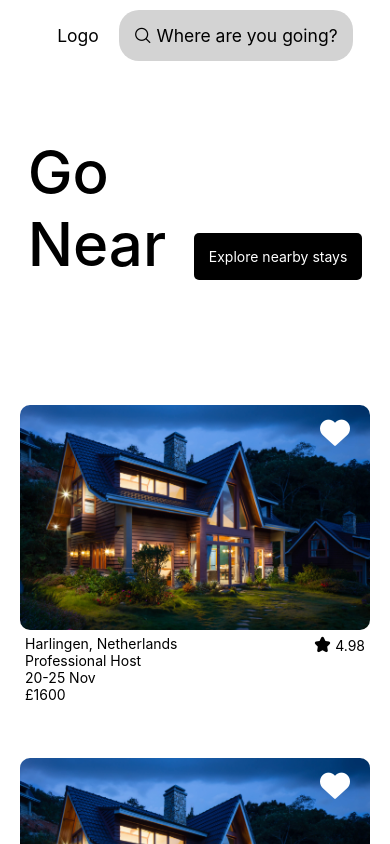
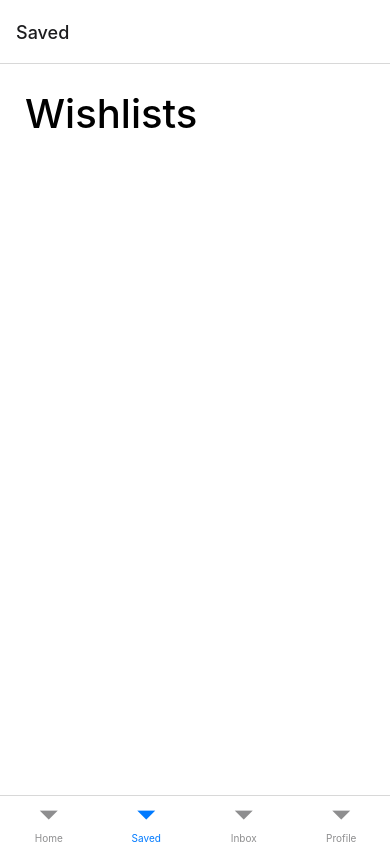
Before and after one commit to Manjellion/PropTech-mobile-app, a React Native app in the folder my-app/: screen /Saved in a window 390 px wide. Shown: the top 844 px of the page. Built offline with nearby package versions, Linux system fonts and the light colour scheme.

Commit message:
HomeScreen and Saved Screen UI developed and designed, needs working on still

```diff
--- a/my-app/App.js
+++ b/my-app/App.js
@@ -1,10 +1,19 @@
-import { SafeAreaView } from 'react-native';
 import HomeScreen from './assets/screens/Home/HomeScreen';
+import SavedScreen from './assets/screens/Saved/SavedScreen';
+
+import { NavigationContainer } from '@react-navigation/native';
+import { createBottomTabNavigator } from '@react-navigation/bottom-tabs';
+const Tab = createBottomTabNavigator();
 
 export default function App() {
   return (
-    <SafeAreaView>
-      <HomeScreen />
-    </SafeAreaView>
+    <NavigationContainer>
+        <Tab.Navigator>
+            <Tab.Screen name='Home' component={HomeScreen} />
+            <Tab.Screen name='Saved' component={SavedScreen} />
+            <Tab.Screen name='Inbox' component={HomeScreen} />
+            <Tab.Screen name='Profile' component={SavedScreen} />
+        </Tab.Navigator>
+    </NavigationContainer>
   );
 }
--- a/my-app/assets/components/Home/Cards.jsx
+++ b/my-app/assets/components/Home/Cards.jsx
@@ -1,15 +1,17 @@
 import { View, Text, TouchableOpacity, Image } from 'react-native'
 import AntDesign from 'react-native-vector-icons/AntDesign'
 import styles from './style'
+import React from 'react'
 
 const Cards = (props) => {
+
   return (
     <View style={styles.CardContainer}>
         <TouchableOpacity style={styles.CardBoxContainer}>
             <Image source={props.image} style={styles.CardImage}/>
             <TouchableOpacity>
                 <Text style={styles.CardSaveBtn} onPress={() => console.log('Saved Item')}>
-                    <AntDesign name='heart' color={'white'} size={30} />
+                    <AntDesign name='heart' color={'red'} size={30} onPress={() => log} />
                 </Text>
             </TouchableOpacity>
             <View style={styles.CardInfo}>
--- a/my-app/assets/components/Home/Header.jsx
+++ b/my-app/assets/components/Home/Header.jsx
@@ -11,9 +11,6 @@ const Header = () => {
 
   return (
     <View style={styles.HeaderContainer}>
-      <View style={styles.Logo}>
-        <Text style={styles.LogoText}>Logo</Text>
-      </View>
         <TouchableOpacity style={styles.SearchButton} onPress={SearchResponse}>
           <Text style={styles.SearchText}><AntDesign name='search1' size={17.5}/> Where are you going?</Text>
         </TouchableOpacity>
--- a/my-app/assets/components/Home/style.js
+++ b/my-app/assets/components/Home/style.js
@@ -5,13 +5,7 @@ const styles = StyleSheet.create({
         flexDirection: 'row',
         justifyContent: 'center',
         alignItems: 'center',
-        paddingTop: 10
-    },
-    Logo: {
-        marginHorizontal: 20
-    },
-    LogoText: {
-        fontSize: 17.5
+        paddingTop: 10,
     },
     SearchButton: {
         width: '60%',
@@ -21,14 +15,14 @@ const styles = StyleSheet.create({
     },
     SearchText: {
         textAlign: 'center',
-        fontSize: 17.5
+        fontSize: 17.5,
     },
     HeroContainer: {
         flexDirection: 'row',
         justifyContent: 'space-evenly',
         alignItems: 'flex-end',
-        paddingTop: 75,
-        paddingBottom: 75
+        paddingTop: 25,
+        paddingBottom: 25
     },
     HeroTitleText: {
         fontSize: 60,
@@ -37,7 +31,8 @@ const styles = StyleSheet.create({
     HeroButton: {
         backgroundColor: '#000',
         padding: 15,
-        borderRadius: 5
+        borderRadius: 5,
+        marginVertical: 10
     },
     HeroButtonText: {
         color: '#fff'
--- /dev/null
+++ b/my-app/assets/components/Saved/Cards.jsx
@@ -0,0 +1,13 @@
+import { View, Text } from 'react-native'
+import React from 'react'
+
+const Cards = (props) => {
+  return (
+    <View>
+        <Image source={props.img}/>
+        <Text>{props.name}</Text>
+    </View>
+  )
+}
+
+export default Cards
--- /dev/null
+++ b/my-app/assets/components/Saved/Header.jsx
@@ -0,0 +1,50 @@
+import { View, Text } from 'react-native'
+import React from 'react'
+import styles from './style'
+
+import dummyImg from '../../images/dummyImage.jpg'
+import Cards from './Cards'
+
+const Header = () => {
+
+  const dummyData = [
+    {img: {dummyImg}, name: 'Houses'},
+    {img: {dummyImg}, name: 'Houses'},
+    {img: {dummyImg}, name: 'Houses'},
+  ]
+
+  const sectionChange = () => {
+    // If no saved data then return this (store the data in an array)
+    if (dummyData.length == 0) {
+      return <View style={styles.headerText}>
+              <Text style={styles.HeaderTextMain}>Create you first wishlist</Text>
+              <Text style={styles.HeaderTextSub}>
+                  As you search, tap the heart icon to save your
+                  favourite places to stay or things to do to a
+                  wishlist
+              </Text>
+            </View>
+
+    } else {
+      return <View>
+        {dummyData.map((cardInfo, key) => (
+          <Cards key={key}
+            img = {cardInfo.img}
+            name = {cardInfo.name}
+          />
+        ))}
+      </View>
+    }
+  }
+
+  return (
+    <View style={styles.headerContainer}>
+      <Text style={styles.headerTitle}>Wishlists</Text>
+      <View>
+        {sectionChange}
+      </View>
+    </View>
+  )
+}
+
+export default Header
--- /dev/null
+++ b/my-app/assets/components/Saved/style.js
@@ -0,0 +1,25 @@
+import { StyleSheet } from "react-native";
+
+const styles = StyleSheet.create({
+    headerContainer: {
+        padding: 25
+    },
+    headerTitle: {
+        fontSize: 40,
+        fontWeight: '500'
+    },
+    headerText: {
+        paddingTop: 30,
+    },
+    HeaderTextMain: {
+        fontSize: 20,
+        color: 'grey'
+    },
+    HeaderTextSub: {
+        fontSize: 15,
+        color: 'grey',
+        paddingVertical: 5
+    }
+})
+
+export default styles;
--- a/my-app/assets/screens/Home/HomeScreen.jsx
+++ b/my-app/assets/screens/Home/HomeScreen.jsx
@@ -3,7 +3,7 @@ import { Header, Hero, CardSection } from '../../components/Home/export'
 
 const HomeScreen = () => {
   return (
-    <ScrollView>
+    <ScrollView style={{ backgroundColor: '#fff' }}>
       <Header />
       <Hero />
       <CardSection />
--- /dev/null
+++ b/my-app/assets/screens/Saved/SavedScreen.jsx
@@ -0,0 +1,14 @@
+import { View, Text } from 'react-native'
+import React from 'react'
+
+import Header from '../../components/Saved/Header'
+
+const SavedScreen = () => {
+  return (
+    <View style={{ backgroundColor: '#fff', flex: 1}}>
+      <Header />
+    </View>
+  )
+}
+
+export default SavedScreen
--- a/my-app/package.json
+++ b/my-app/package.json
@@ -9,10 +9,14 @@
     "web": "expo start --web"
   },
   "dependencies": {
+    "@react-navigation/bottom-tabs": "^6.4.0",
+    "@react-navigation/native": "^6.0.13",
     "expo": "~46.0.9",
     "expo-status-bar": "~1.4.0",
     "react": "18.0.0",
-    "react-native": "0.69.5",
+    "react-native": "0.69.6",
+    "react-native-safe-area-context": "4.3.1",
+    "react-native-screens": "~3.15.0",
     "react-native-vector-icons": "^9.2.0"
   },
   "devDependencies": {
```
Also changed, not shown: 1 other file (tests, documents, lock files or other folders).
